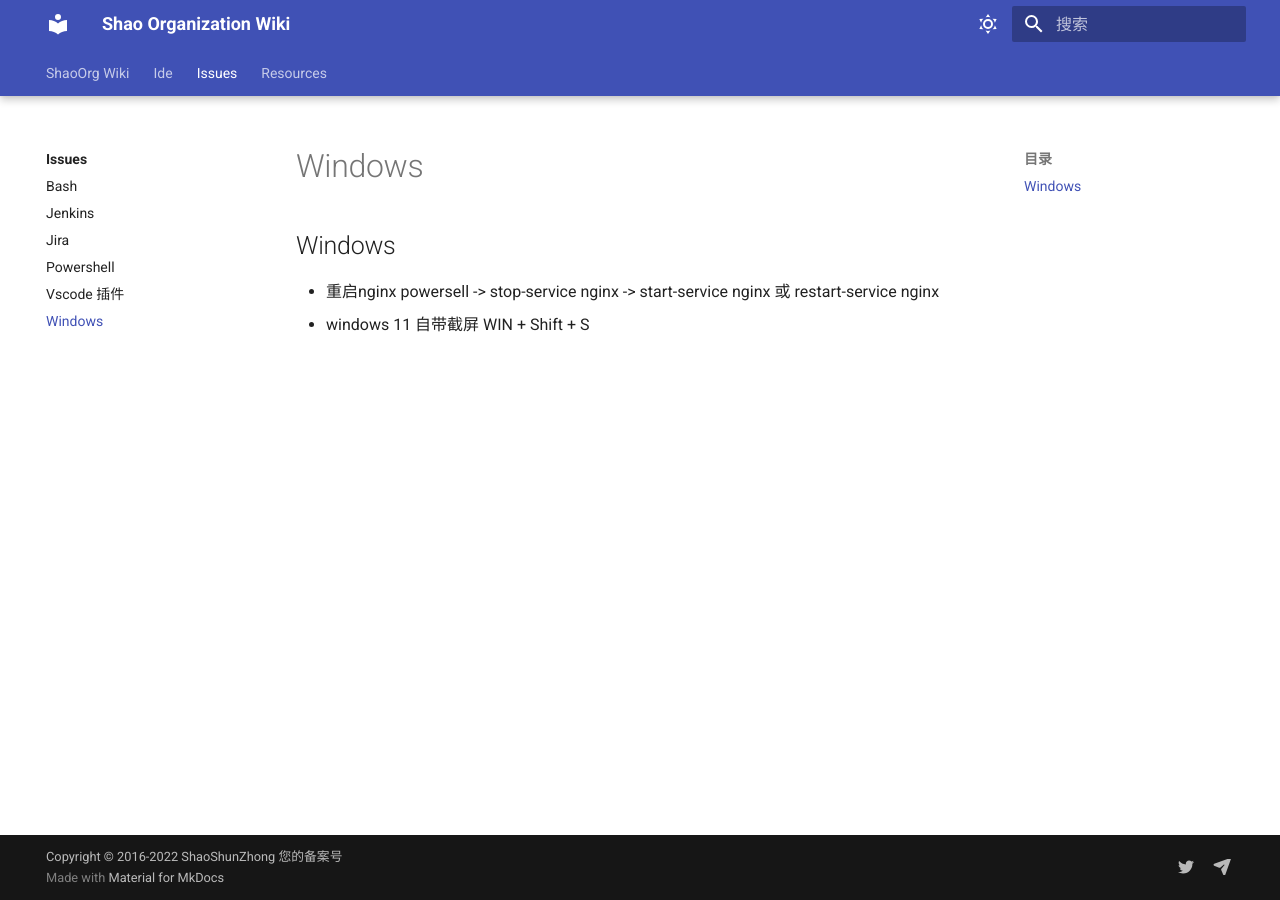
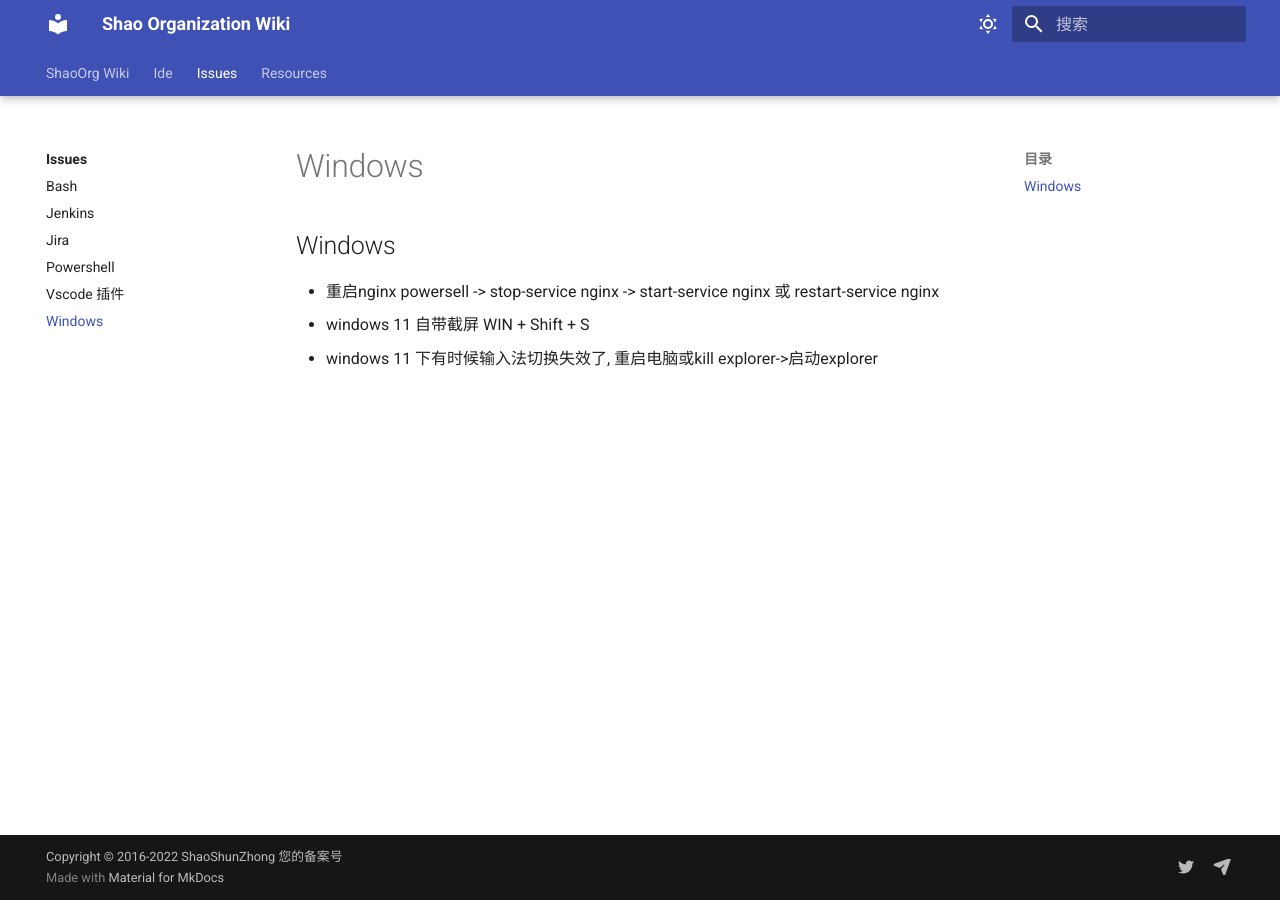
Before and after one commit to ShaoOrg/bulletin, an MkDocs documentation site: the page built from docs/issues/windows.md, in a window 1280 px wide. Built offline with MkDocs 1.6.1 and Material for MkDocs 9.7.7, drawn with Linux system fonts in a browser that asks for light colours.

Commit message:
NOCR: lock

```diff
--- a/docs/issues/windows.md
+++ b/docs/issues/windows.md
@@ -4,3 +4,4 @@
 - 重启nginx
 powersell -> stop-service nginx -> start-service nginx 或 restart-service nginx
 - windows 11 自带截屏 WIN + Shift + S
+- windows 11 下有时候输入法切换失效了, 重启电脑或kill explorer->启动explorer
```
Also changed, not shown: docs/ide/vscode.md (+1 -0 lines).
